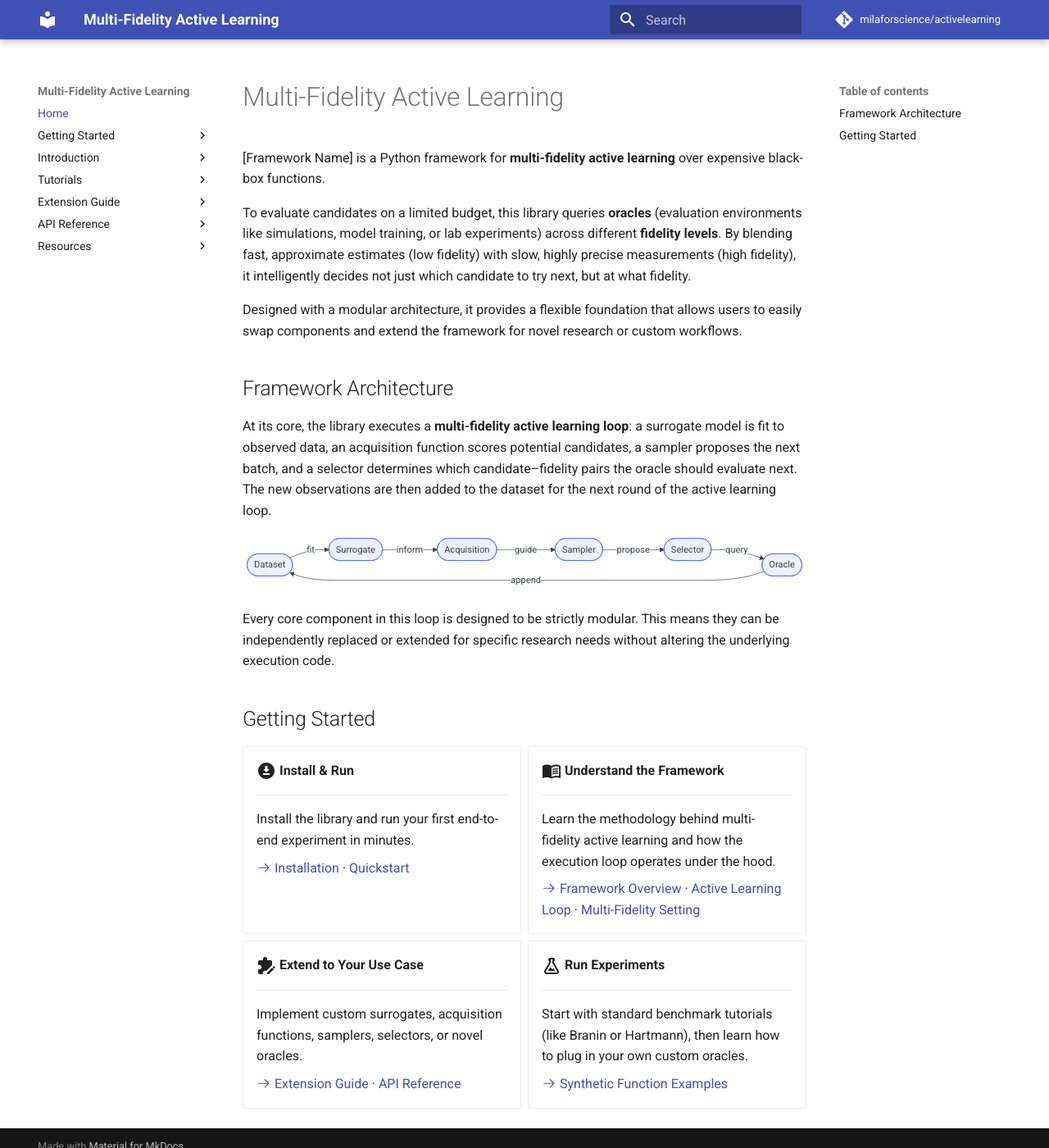
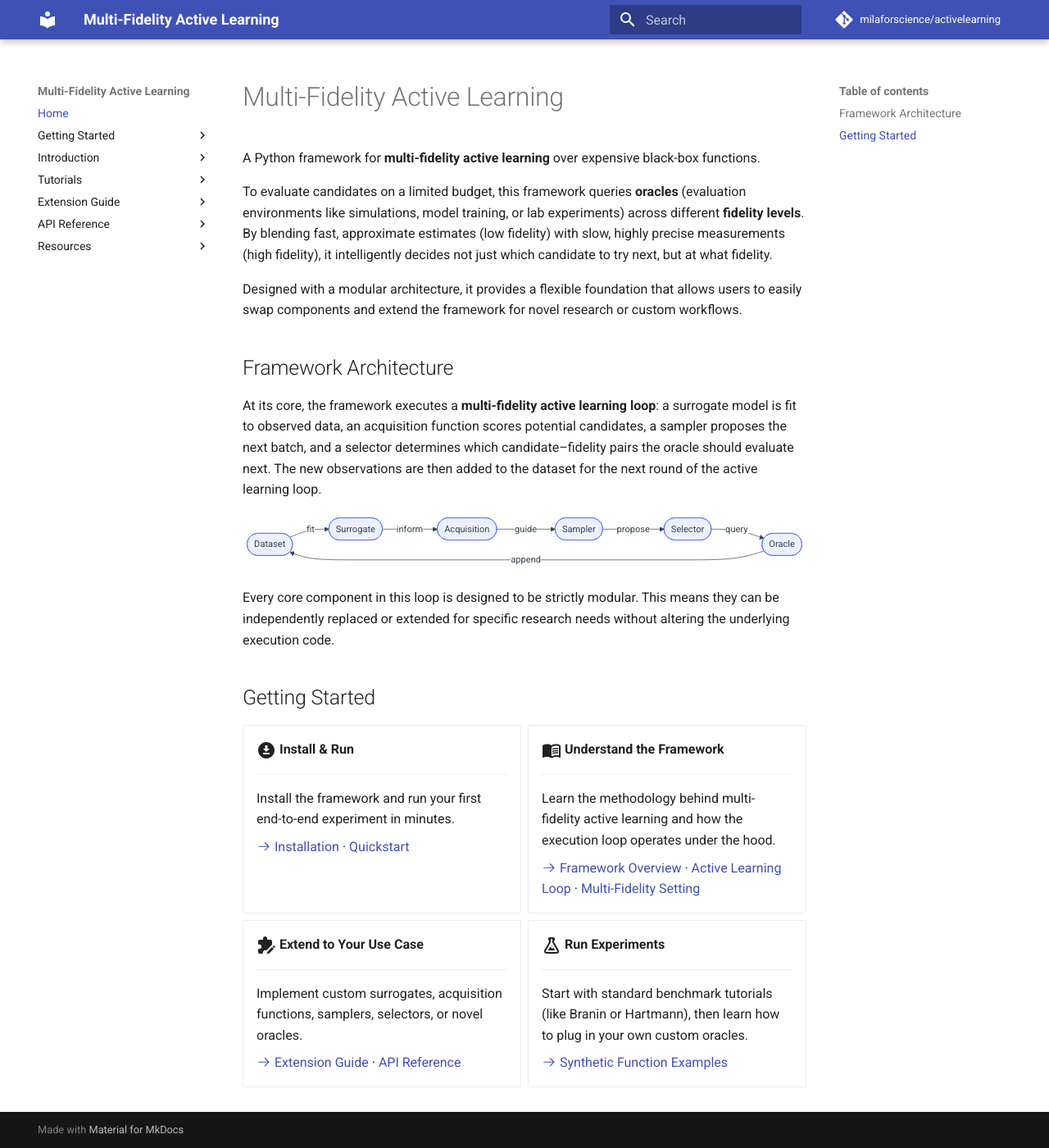
Before and after one commit to milaforscience/activelearning, an MkDocs documentation site: the page built from docs/index.md, in a window 1280 px wide and 1400 px high. Shown: the whole window at 82% size. Built offline with MkDocs 1.6.1 and Material for MkDocs 9.7.7, drawn with Linux system fonts in a browser that asks for light colours; comment, search, counter and statistics services are not loaded.

Commit message:
minor wording fixes

````diff
--- a/docs/index.md
+++ b/docs/index.md
@@ -1,14 +1,14 @@
 # Multi-Fidelity Active Learning
 
-[Framework Name] is a Python framework for **multi-fidelity active learning** over expensive black-box functions.
+A Python framework for **multi-fidelity active learning** over expensive black-box functions.
 
-To evaluate candidates on a limited budget, this library queries **oracles** (evaluation environments like simulations, model training, or lab experiments) across different **fidelity levels**. By blending fast, approximate estimates (low fidelity) with slow, highly precise measurements (high fidelity), it intelligently decides not just which candidate to try next, but at what fidelity.
+To evaluate candidates on a limited budget, this framework queries **oracles** (evaluation environments like simulations, model training, or lab experiments) across different **fidelity levels**. By blending fast, approximate estimates (low fidelity) with slow, highly precise measurements (high fidelity), it intelligently decides not just which candidate to try next, but at what fidelity.
 
 Designed with a modular architecture, it provides a flexible foundation that allows users to easily swap components and extend the framework for novel research or custom workflows.
 
 ## Framework Architecture
 
-At its core, the library executes a **multi-fidelity active learning loop**: a surrogate model is fit to observed data, an acquisition function scores potential candidates, a sampler proposes the next batch, and a selector determines which candidate–fidelity pairs the oracle should evaluate next. The new observations are then added to the dataset for the next round of the active learning loop.
+At its core, the framework executes a **multi-fidelity active learning loop**: a surrogate model is fit to observed data, an acquisition function scores potential candidates, a sampler proposes the next batch, and a selector determines which candidate–fidelity pairs the oracle should evaluate next. The new observations are then added to the dataset for the next round of the active learning loop.
 
 ```mermaid
 graph LR
@@ -30,7 +30,7 @@ Every core component in this loop is designed to be strictly modular. This means
 
     ---
 
-    Install the library and run your first end-to-end experiment in minutes.
+    Install the framework and run your first end-to-end experiment in minutes.
 
     [:octicons-arrow-right-24: Installation](getting-started/installation.md)
     · [Quickstart](getting-started/quickstart.md)
````
Also changed, not shown: docs/concepts/related-work.md (+1 -1 lines), docs/extension-guide/acquisition.md (+2 -2 lines).
